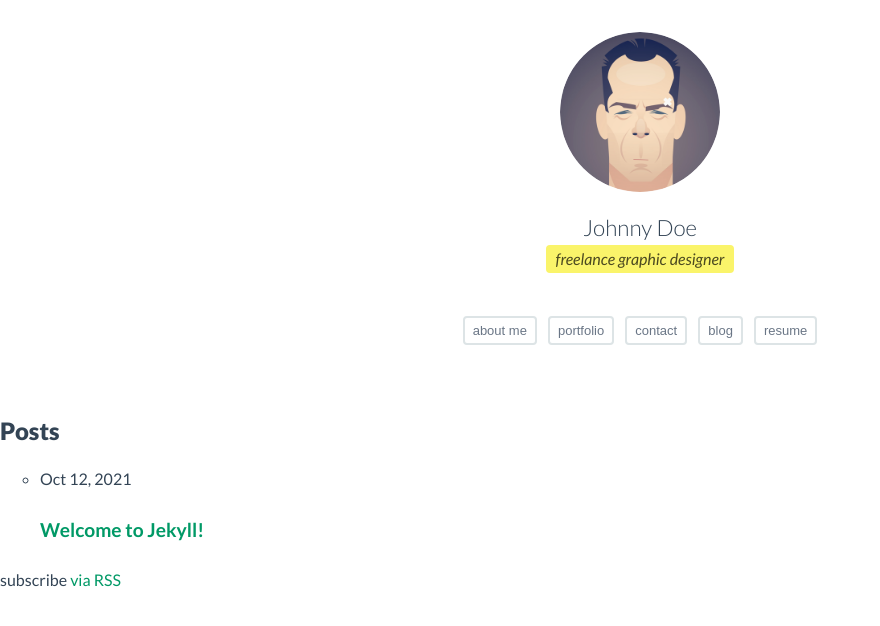
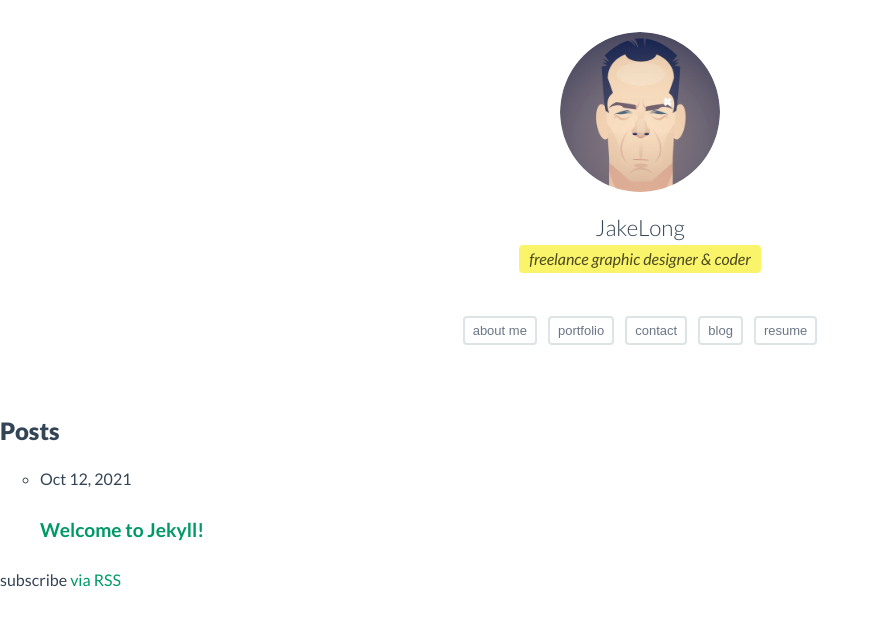
Before and after one commit to kuongnp/blog.lilu.dev, a Jekyll site: the page built from index.markdown, in a window 1280 px wide. Shown: the top 626 px of the page, without its empty margins (0-880 px from the left). Built offline with Jekyll 4.4.1, drawn with Linux system fonts in a browser that asks for light colours.

Commit message:
update info

```diff
--- a/_includes/header.html
+++ b/_includes/header.html
@@ -1,8 +1,8 @@
 <!-- HEADER -->
 <header class="header">
   <img src="/assets/images/site/avatar.png" alt="avatar">
-  <h1>Johnny Doe</h1>
-  <p>freelance graphic designer</p>
+  <h1>JakeLong</h1>
+  <p>freelance graphic designer & coder</p>
   <!-- NAV MENU -->
   <ul class="vs-nav">
     <!-- InstanceBeginEditable name="Menu-Content" -->
```
